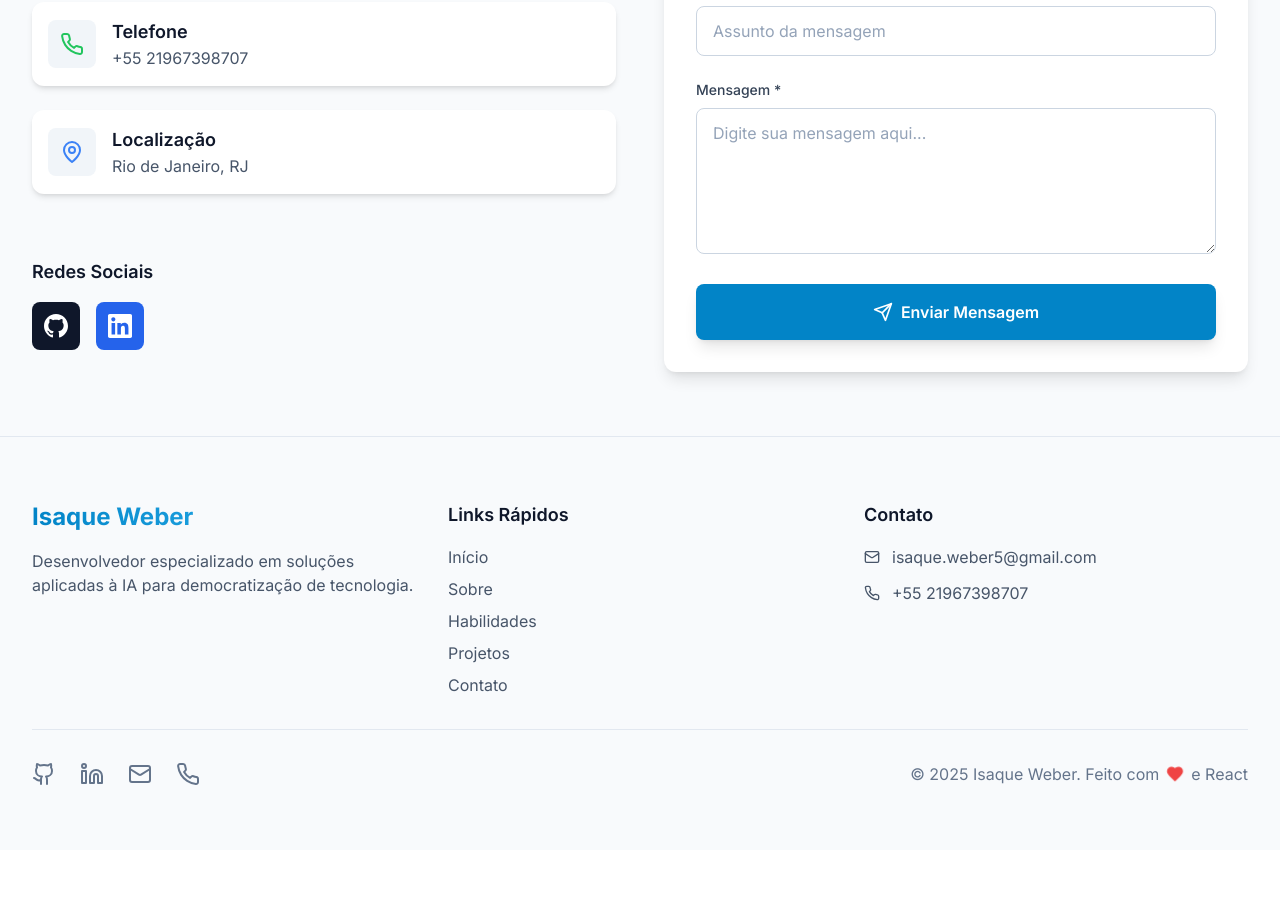
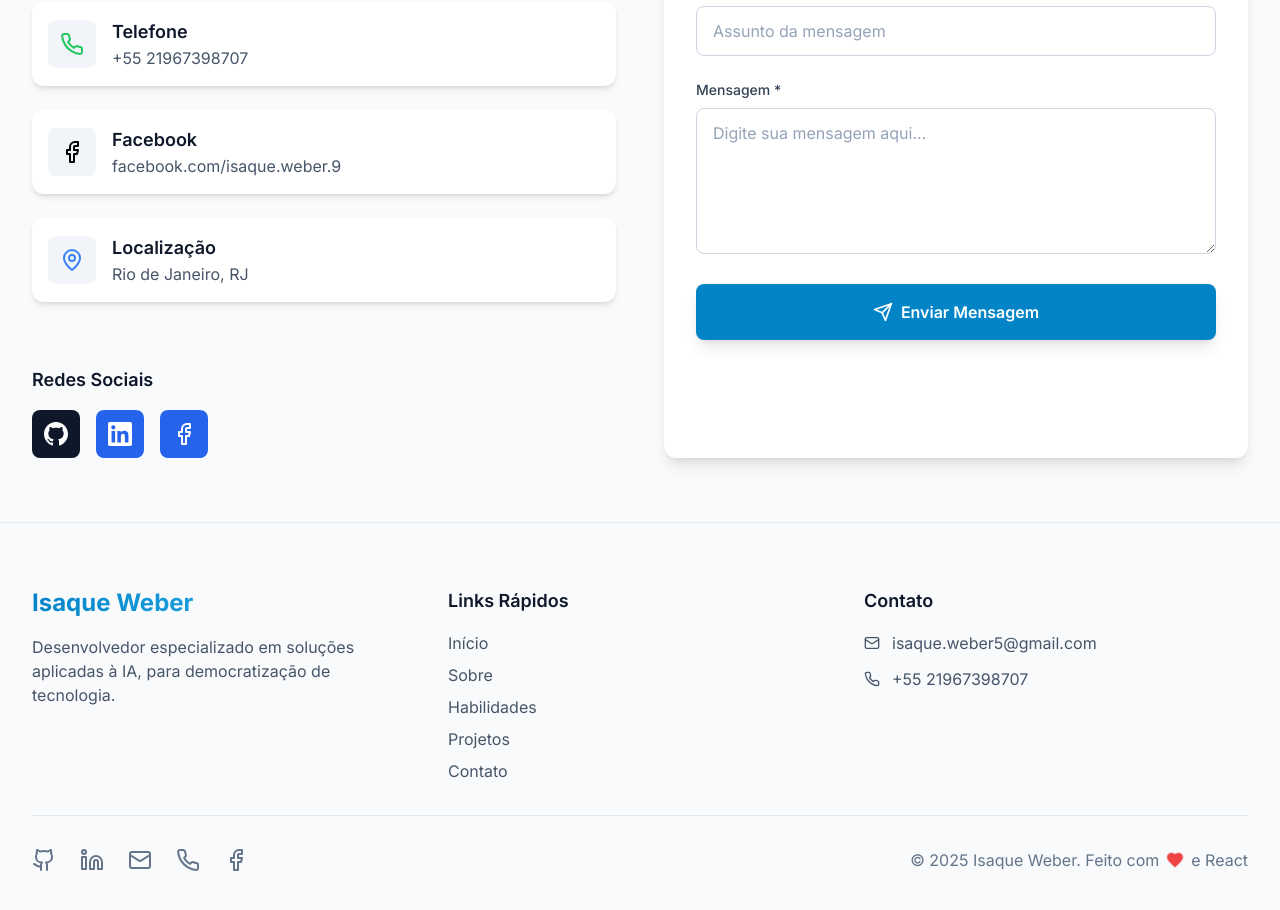
Before and after one commit to Isaque-Weber/isaque_weber, a Next.js app: page / in a window 1280 px wide. Shown: the part 4460-5370 px from the top of the page. Before the commit the page ends 5310 px from the top, so only its background shows below. Built offline with nearby package versions, Linux system fonts and the light colour scheme.

Commit message:
Add Facebook contact option to Contact and Footer components

```diff
--- a/src/components/Contact.tsx
+++ b/src/components/Contact.tsx
@@ -2,7 +2,7 @@
 import React, { useState } from 'react';
 import { motion } from 'framer-motion';
 import { useForm } from 'react-hook-form';
-import { Mail, Phone, MapPin, Send, CheckCircle, AlertCircle } from 'lucide-react';
+import {Mail, Phone, MapPin, Send, CheckCircle, AlertCircle, FacebookIcon} from 'lucide-react';
 import { contactInfo } from '@/data/portfolio';
 import { ContactFormData } from '@/types';
 
@@ -62,6 +62,13 @@ const Contact: React.FC<ContactProps> = ({ className = '' }) => {
       value: `+55 ${contactInfo.phone}`,
       href: `tel:+55${contactInfo.phone}`,
       color: 'text-green-500'
+    },
+    {
+      icon: FacebookIcon,
+      label: 'Facebook',
+      value: contactInfo.facebook,
+      href: `https://${contactInfo.facebook}`,
+      color: 'hover:text-blue-600'
     },
     {
       icon: MapPin,
@@ -187,6 +194,16 @@ const Contact: React.FC<ContactProps> = ({ className = '' }) => {
                   <svg className="w-6 h-6" fill="currentColor" viewBox="0 0 24 24">
                     <path d="M20.447 20.452h-3.554v-5.569c0-1.328-.027-3.037-1.852-3.037-1.853 0-2.136 1.445-2.136 2.939v5.667H9.351V9h3.414v1.561h.046c.477-.9 1.637-1.85 3.37-1.85 3.601 0 4.267 2.37 4.267 5.455v6.286zM5.337 7.433c-1.144 0-2.063-.926-2.063-2.065 0-1.138.92-2.063 2.063-2.063 1.14 0 2.064.925 2.064 2.063 0 1.139-.925 2.065-2.064 2.065zm1.782 13.019H3.555V9h3.564v11.452zM22.225 0H1.771C.792 0 0 .774 0 1.729v20.542C0 23.227.792 24 1.771 24h20.451C23.2 24 24 23.227 24 22.271V1.729C24 .774 23.2 0 22.222 0h.003z"/>
                   </svg>
+                </motion.a>
+                  <motion.a
+                  whileHover={{ scale: 1.1, y: -2 }}
+                  href={`https://${contactInfo.facebook}`}
+                  target="_blank"
+                  rel="noopener noreferrer"
+                  className="w-12 h-12 bg-blue-600 text-white rounded-lg flex items-center justify-center hover:bg-blue-700 transition-colors duration-200"
+                  aria-label="LinkedIn"
+                >
+                  <FacebookIcon size={24} />
                 </motion.a>
               </div>
             </motion.div>
--- a/src/components/Footer.tsx
+++ b/src/components/Footer.tsx
@@ -1,7 +1,7 @@
 'use client';
 import React from 'react';
 import { motion } from 'framer-motion';
-import { Github, Linkedin, Mail, Phone, Heart } from 'lucide-react';
+import {Github, Linkedin, Mail, Phone, Heart, FacebookIcon} from 'lucide-react';
 import { contactInfo } from '@/data/portfolio';
 
 interface FooterProps {
@@ -33,7 +33,13 @@ const Footer: React.FC<FooterProps> = ({ className = '' }) => {
       href: `tel:+55${contactInfo.phone}`,
       icon: Phone,
       color: 'hover:text-green-500'
-    }
+    },
+    {
+      name: 'Facebook',
+      href: `https://${contactInfo.facebook}`,
+      icon: FacebookIcon,
+      color: 'hover:text-blue-600'
+    },
   ];
 
   const currentYear = new Date().getFullYear();
@@ -63,7 +69,7 @@ const Footer: React.FC<FooterProps> = ({ className = '' }) => {
               transition={{ duration: 0.5, delay: 0.1 }}
               className="text-gray-600 dark:text-gray-400 max-w-sm"
             >
-              Desenvolvedor especializado em soluções aplicadas à IA para democratização de tecnologia.
+              Desenvolvedor especializado em soluções aplicadas à IA, para democratização de tecnologia.
             </motion.p>
           </div>
 
--- a/src/types/index.ts
+++ b/src/types/index.ts
@@ -22,6 +22,7 @@ export interface ContactInfo {
   phone: string;
   linkedin: string;
   github: string;
+  facebook?: string;
   location?: string;
 }
 
```
